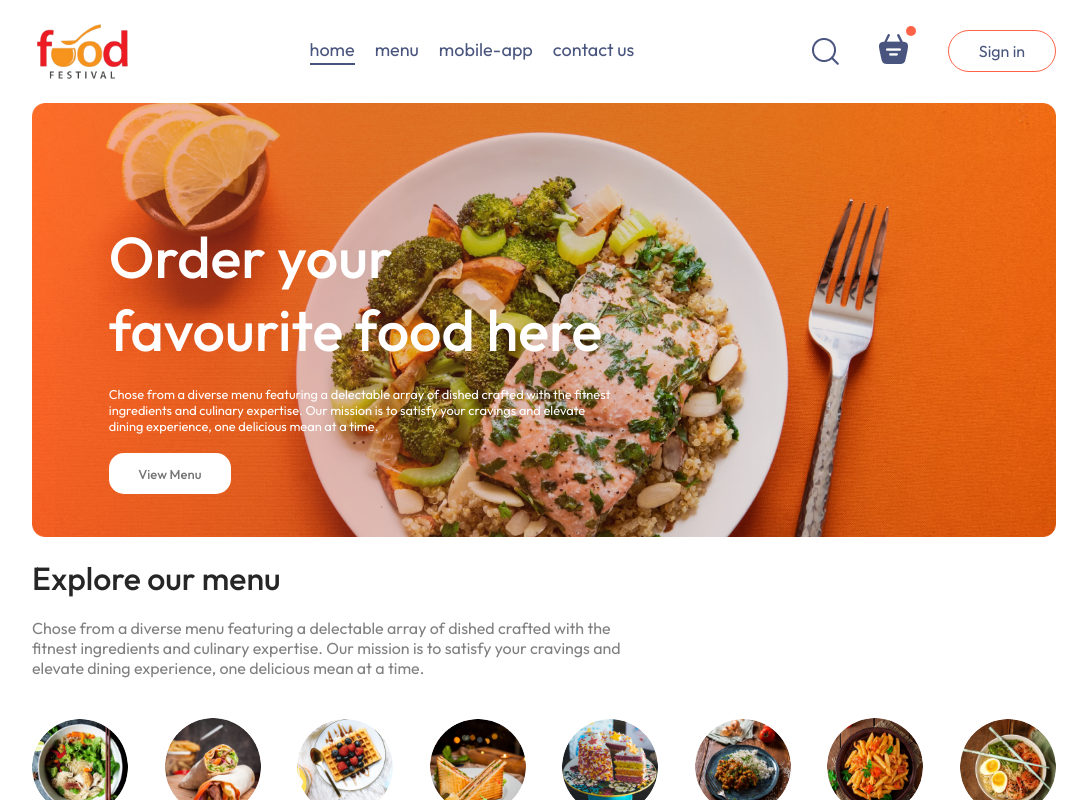
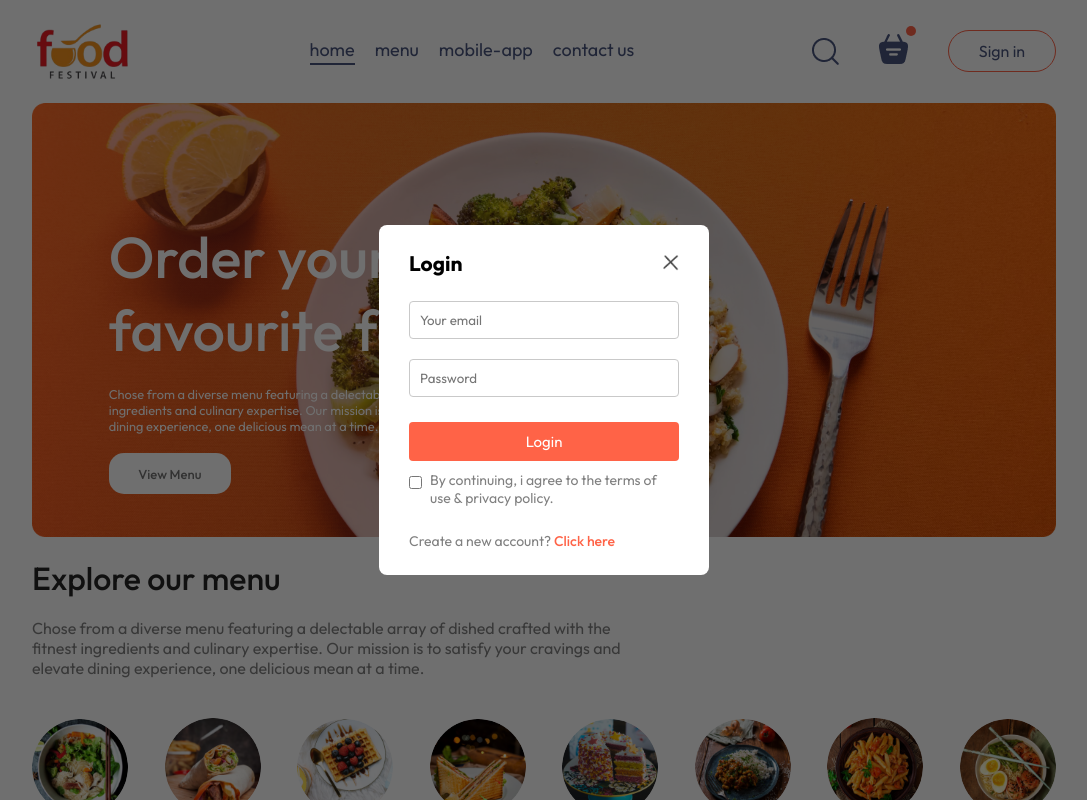
Before and after one commit to Nadeeshana-Lahiru/E-Commerce-Food-Delivery-System, a React (Vite) app in the folder frontend/: page / in a window 1280 px wide. Both pictures are taken after a click on the button "Sign in". Shown: the top 800 px of the page, without its empty margins (96-1183 px from the left). Built offline with nearby package versions, Linux system fonts and the light colour scheme.

Commit message:
Create LoginPopup component using useState for Sign Up and Login

```diff
--- a/frontend/src/App.jsx
+++ b/frontend/src/App.jsx
@@ -1,16 +1,22 @@
-import React from 'react'
+import React, { useState } from 'react'
 import Navbar from './components/Navbar/Navbar'
 import { Route , Routes } from 'react-router-dom'
 import Home from './pages/Home/Home'
 import Cart from './pages/Cart/Cart'
 import PlaceOrder from './pages/PlaceOrder/PlaceOrder'
 import Footer from './components/Footer/Footer'
+import LoginPopup from './components/LoginPopup/LoginPopup'
 
 const App = () => {
+
+  // show the login-popup using useState
+  const [showLogin, setShowLogin] = useState(false)
+
   return (
     <>
+    {showLogin?<LoginPopup setShowLogin={setShowLogin} />:<></>}
       <div className='app'>
-        <Navbar />
+        <Navbar setShowLogin={setShowLogin} />
         {/* set up the routes */}
         <Routes>
           {/* give the path and element where need to go */}
--- /dev/null
+++ b/frontend/src/components/LoginPopup/LoginPopup.css
@@ -0,0 +1,74 @@
+.login-popup{
+    position: absolute;
+    z-index: 1;
+    width: 100%;
+    height: 100%;
+    background-color: #00000090;
+    display: grid;
+}
+
+.login-popup-container{
+    place-self: center;
+    width: max(23vw,330px);
+    color: #808080;
+    background-color: white;
+    display: flex;
+    flex-direction: column;
+    gap: 25px;
+    padding: 25px 30px;
+    border-radius: 8px;
+    font-size: 14px;
+    animation: fadeIn 0.5s;
+}
+
+.login-popup-title{
+    display: flex;
+    justify-content: space-between;
+    align-items: center;
+    color: black;
+}
+
+.login-popup-title img{
+    width: 16px;
+    cursor: pointer;
+}
+
+.login-popup-inputs{
+    display: flex;
+    flex-direction: column;
+    gap: 20px;
+}
+
+.login-popup-inputs input{
+    outline: none;
+    border: 1px solid #c9c9c9;
+    padding: 10px;
+    border-radius: 4px;
+}
+
+.login-popup-container button{
+    border: none;
+    padding: 10px;
+    border-radius: 4px;
+    color: white;
+    background-color: tomato;
+    font-size: 15px;
+    cursor: pointer;
+}
+
+.login-popup-condition{
+    display: flex;
+    align-items: start;
+    gap: 8px;
+    margin-top: -15px;
+}
+
+.login-popup-condition input{
+    margin-top: 5px;
+}
+
+.login-popup p span{
+    color: tomato;
+    font-weight: 500;
+    cursor: pointer;
+}
--- /dev/null
+++ b/frontend/src/components/LoginPopup/LoginPopup.jsx
@@ -0,0 +1,34 @@
+import React, { useState } from 'react'
+import './LoginPopup.css'
+import { assets } from '../../assets/assets'
+
+const LoginPopup = ({setShowLogin}) => {
+
+    const [currState, setCurrState] = useState("Login")
+
+  return (
+    <div className='login-popup'>
+        <form className='login-popup-container'>
+            <div className="login-popup-title">
+                <h2>{currState}</h2>
+                <img onClick={()=>setShowLogin(false)} src={assets.cross_icon} alt="" />
+            </div>
+            <div className="login-popup-inputs">
+                {currState==="Login"?<></>:<input type="text" placeholder='Your name' required/>}
+                <input type="email" placeholder='Your email' required/>
+                <input type="password" placeholder='Password' required/>
+            </div>
+            <button>{currState==="Sign Up"?"Create Account":"Login"}</button>
+            <div className="login-popup-condition">
+                <input type="checkbox" required/>
+                <p>By continuing, i agree to the terms of use & privacy policy.</p>
+            </div>
+            {currState==="Login"
+            ?<p>Create a new account? <span onClick={()=>setCurrState("Sign Up")}>Click here</span></p>
+            :<p>Already have an account? <span onClick={()=>setCurrState("Login")}>Login here</span></p>}
+        </form>
+    </div>
+  )
+}
+
+export default LoginPopup
--- a/frontend/src/components/Navbar/Navbar.jsx
+++ b/frontend/src/components/Navbar/Navbar.jsx
@@ -3,7 +3,7 @@
 import { assets } from "../../assets/assets";
 import { Link } from "react-router-dom";
 
-const Navbar = () => {
+const Navbar = ({setShowLogin}) => {
 
     //create state variable - menu , setter function - setMenu, use useState , initialize variable "home"
     const [menu,setMenu] = useState("home");
@@ -26,7 +26,7 @@
                 <img src={assets.basket_icon} alt="" />
                 <div className="dot"> </div>
             </div>
-            <button>Sign in</button>
+            <button onClick={()=>setShowLogin(true)}>Sign in</button>
         </div>
     </div>
   )
```
